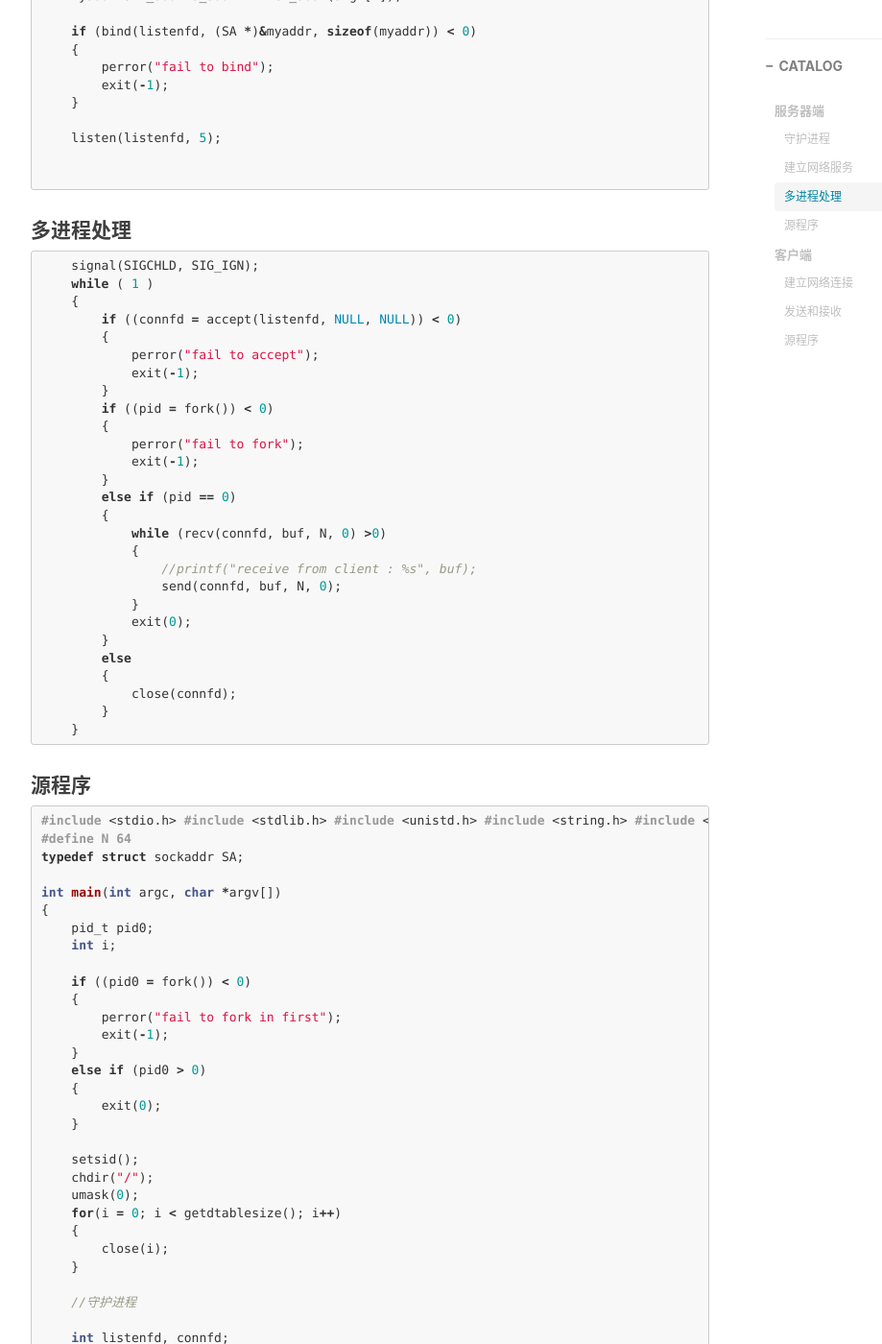
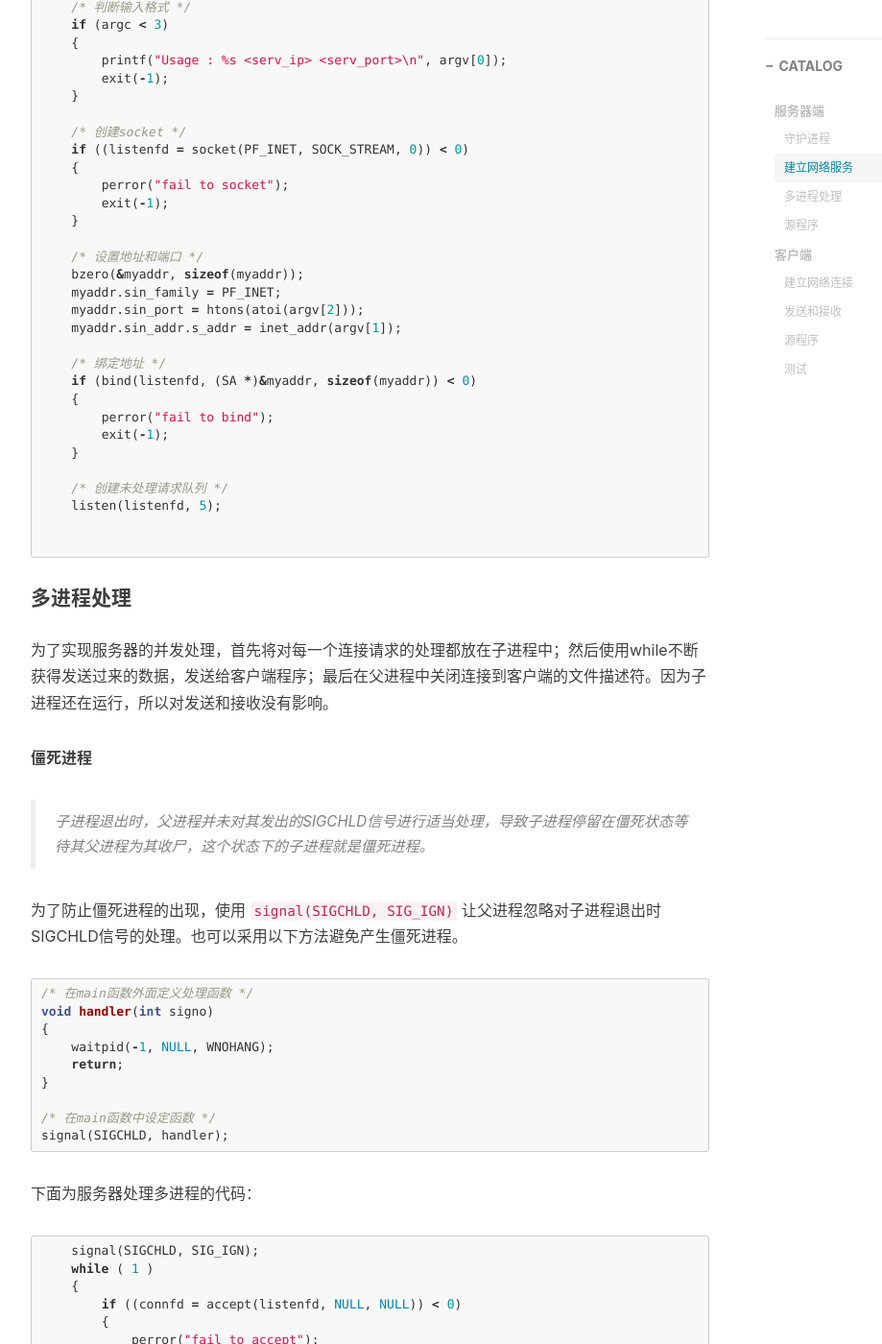
Before and after one commit to eeluobu/eeluobu.github.io, a Jekyll site: the page built from _posts/2016-05-15-socket.markdown, in a window 1280 px wide and 1400 px high, scrolled down 1709 px. Shown: the whole window at 96% size, without its empty margins (233-1152 px from the left). Built offline with Jekyll 4.4.1, drawn with Linux system fonts in a browser that asks for light colours; nearby versions of some CDN libraries; comment, search, counter and statistics services are not loaded; some of the changed text lies outside the part shown.

Commit message:
socket post

````diff
--- a/_posts/2016-05-15-socket.markdown
+++ b/_posts/2016-05-15-socket.markdown
@@ -22,26 +22,32 @@ tags:
 
 创建守护进程，当运行客户端程序的终端关闭时，依然能够提供来自客服端的服务请求。
 
+下面的程序用于创建守护进程，基本的步骤都做了注释和介绍。首先是要创建一个孤儿进程，使下面的进程都变为操作系统init进程的子进程，从而不受终端影响。然后在子进程中创建一个新的会话、改变当前目录、重设文件权限等等。
+
 ``` c
     pid_t pid0;
     int i;
 
+    /* 创建子进程 */
     if ((pid0 = fork()) < 0)
     {
         perror("fail to fork in first");
         exit(-1);
     }
+
+    /* 父进程退出 */
     else if (pid0 > 0)
     {
         exit(0);
     }
 
-    setsid();
-    chdir("/");
-    umask(0);
+    /* 创建守护进程常规步骤 */
+    setsid();    //在子进程中创建一个新的会话
+    chdir("/");  //改变当前目录为根目录
+    umask(0);    //重设文件权限
     for(i = 0; i < getdtablesize(); i++)
     {
-        close(i);
+        close(i);  //关闭文件描述符
     }
 
 ```
@@ -49,6 +55,7 @@ tags:
 
 #### 建立网络服务
 
+下面的程序时创建网络连接中服务器端的代码。具体为创建socket、设置地址和端口、bind()绑定地址、listen()创建未处理请求队列。
 
 ``` c
     int listenfd, connfd;
@@ -56,35 +63,62 @@ tags:
     struct sockaddr_in myaddr;
     pid_t pid;
 
+    /* 判断输入格式 */
     if (argc < 3)
     {
         printf("Usage : %s <serv_ip> <serv_port>\n", argv[0]);
         exit(-1);
     }
 
+    /* 创建socket */
     if ((listenfd = socket(PF_INET, SOCK_STREAM, 0)) < 0)
     {
         perror("fail to socket");
         exit(-1);
     }
 
+    /* 设置地址和端口 */
     bzero(&myaddr, sizeof(myaddr));
     myaddr.sin_family = PF_INET;
     myaddr.sin_port = htons(atoi(argv[2]));
     myaddr.sin_addr.s_addr = inet_addr(argv[1]);
 
+    /* 绑定地址 */
     if (bind(listenfd, (SA *)&myaddr, sizeof(myaddr)) < 0)
     {
         perror("fail to bind");
         exit(-1);
     }
 
+    /* 创建未处理请求队列 */
     listen(listenfd, 5);
 
 
 ```
 
 #### 多进程处理
+
+为了实现服务器的并发处理，首先将对每一个连接请求的处理都放在子进程中；然后使用while不断获得发送过来的数据，发送给客户端程序；最后在父进程中关闭连接到客户端的文件描述符。因为子进程还在运行，所以对发送和接收没有影响。
+
+**僵死进程**
+
+> 子进程退出时，父进程并未对其发出的SIGCHLD信号进行适当处理，导致子进程停留在僵死状态等待其父进程为其收尸，这个状态下的子进程就是僵死进程。
+
+为了防止僵死进程的出现，使用 `signal(SIGCHLD, SIG_IGN)` 让父进程忽略对子进程退出时SIGCHLD信号的处理。也可以采用以下方法避免产生僵死进程。
+
+``` c
+/* 在main函数外面定义处理函数 */
+void handler(int signo)
+{
+    waitpid(-1, NULL, WNOHANG);
+    return;
+}
+
+/* 在main函数中设定函数 */
+signal(SIGCHLD, handler);
+```
+
+下面为服务器处理多进程的代码：
 
 ``` c
     signal(SIGCHLD, SIG_IGN);
@@ -100,6 +134,8 @@ tags:
             perror("fail to fork");
             exit(-1);
         }
+
+        /* 子进程 */
         else if (pid == 0)
         {
             while (recv(connfd, buf, N, 0) >0)
@@ -109,6 +145,8 @@ tags:
             }
             exit(0);
         }
+
+        /* 父进程 */
         else
         {
             close(connfd);
@@ -226,6 +264,8 @@ int main(int argc, char *argv[])
 
 ### 客户端
 
+客户端的程序就比较简单了，首先按照socket编程的步骤建立网络连接，然后一直获得终端屏幕上的输入，然后发送接收数据即可。
+
 #### 建立网络连接
 
 ``` c
@@ -278,6 +318,8 @@ int main(int argc, char *argv[])
 
 
 #### 源程序
+
+客户端的源代码如下：
 
 ``` c
 #include <stdio.h>
@@ -337,3 +379,11 @@ int main(int argc, char *argv[])
     return 0;
 }
 ```
+
+#### 测试
+
+首先运行服务器端，然后再运行客户端，注意要设定好ip和端口号。最后可以通过下面的命令查看服务器守护进程的情况。
+
+``` bash
+ps -ef | grep server
+```
````
